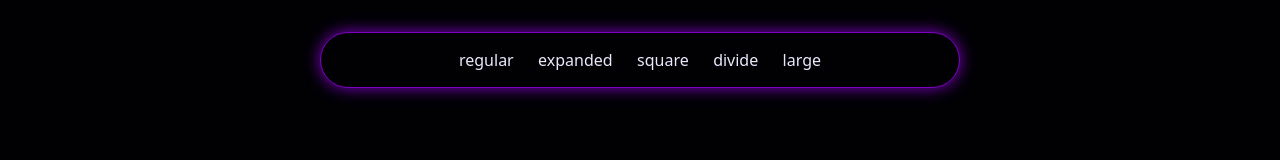
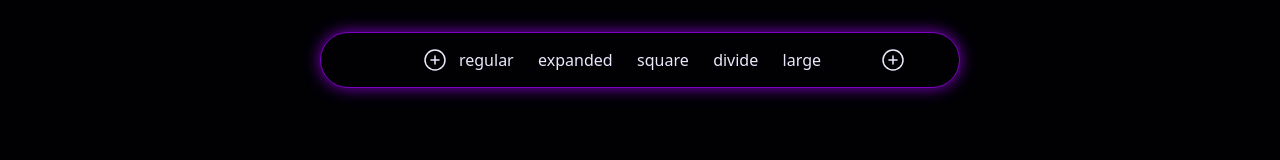
Before and after one commit to yefreescoding/react-dynamic-island, a React (Vite) app: page / in a window 1280 px wide. Both pictures are taken after a click on the button "expanded". Shown: the top 160 px of the page. Built offline with nearby package versions, Linux system fonts and the light colour scheme.

Commit message:
feat: add items expanded state

```diff
--- a/src/component/dynamicIsland/DynamicIsland.tsx
+++ b/src/component/dynamicIsland/DynamicIsland.tsx
@@ -2,7 +2,7 @@ import { useState } from "react";
 // import styles
 import "./dynamicIsland.scss";
 
-// import add from "../../assets/add.svg";
+import Add from "../icons/icons";
 
 export default function DynamicIsland() {
   const [dataMode, setDataMode] = useState<string | null>(null);
@@ -15,6 +15,11 @@ export default function DynamicIsland() {
   return (
     <header className="header">
       <div className="island" aria-label="Dynamic island" data-mode={dataMode}>
+        {dataMode === "expanded" && (
+          <div className="expanded_items">
+            <Add />
+          </div>
+        )}
         <nav className="island__nav">
           <ul className="island__nav_ul">
             <li>
@@ -48,6 +53,11 @@ export default function DynamicIsland() {
             </li>
           </ul>
         </nav>
+        {dataMode === "expanded" && (
+          <div className="expanded_items">
+            <Add />
+          </div>
+        )}
       </div>
     </header>
   );
--- a/src/component/dynamicIsland/dynamicIsland.scss
+++ b/src/component/dynamicIsland/dynamicIsland.scss
@@ -20,6 +20,7 @@
   box-shadow: 0 0 1rem var(--accent);
   border: 1px solid var(--accent);
   background-color: var(--background);
+  color: var(--text);
   transition: all 350ms ease;
 
   &:active {
@@ -45,12 +46,22 @@
       background-color: var(--background);
     }
   }
+
+  .expanded_items {
+    visibility: hidden;
+    transition: all 400ms;
+    transform: translateX(100%);
+  }
 }
 
 // State styles
 .island[data-mode="expanded"] {
   width: min(100%, 40em);
-  transition: all 350ms ease;
+  transition: all 300ms ease;
+  .expanded_items {
+    visibility: visible;
+    transform: translateX(100%);
+  }
 }
 
 .island[data-mode="divide"] {
--- /dev/null
+++ b/src/component/icons/icons.tsx
@@ -0,0 +1,23 @@
+const Add = () => {
+  return (
+    <svg
+      xmlns="http://www.w3.org/2000/svg"
+      width="24px"
+      height="24px"
+      fill="none"
+      stroke-width="1.5"
+      viewBox="0 0 24 24"
+      color="currentColor"
+    >
+      <path
+        stroke="currentColor"
+        stroke-width="1.5"
+        stroke-linecap="round"
+        stroke-linejoin="round"
+        d="M8 12h4m4 0h-4m0 0V8m0 4v4M12 22c5.523 0 10-4.477 10-10S17.523 2 12 2 2 6.477 2 12s4.477 10 10 10Z"
+      ></path>
+    </svg>
+  );
+};
+
+export default Add;
```
Also changed, not shown: src/assets/add.svg.
